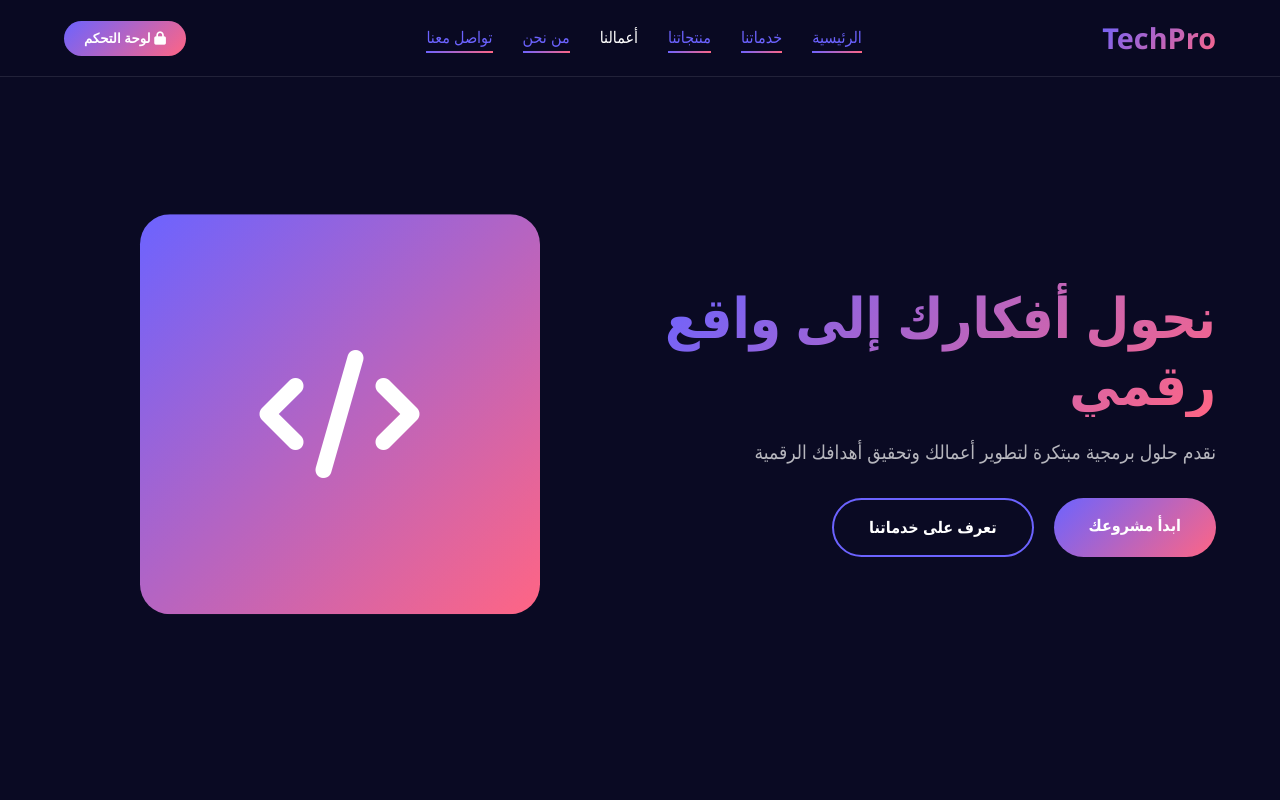
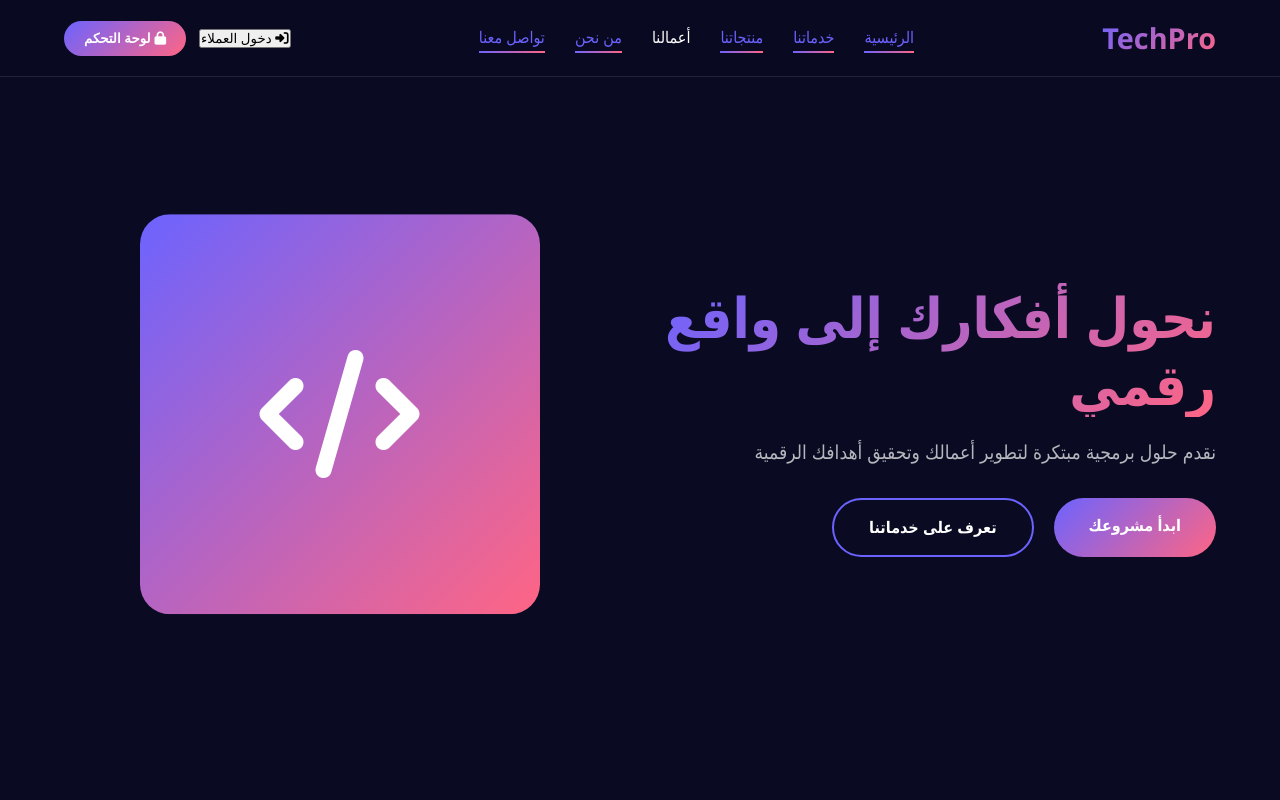
Before and after one commit to apdolona-cmd/shafra0, a plain HTML site: page index.html in a window 1280 px wide. Shown: the top 800 px of the page. Drawn offline with Linux system fonts and the light colour scheme.

Commit message:
Update index.html

```diff
--- a/index.html
+++ b/index.html
@@ -3,7 +3,7 @@
 <head>
     <meta charset="UTF-8">
     <meta name="viewport" content="width=device-width, initial-scale=1.0">
-    <title id="site-title">shafra - شركة برمجيات</title>
+    <title id="site-title">TechPro - شركة برمجيات</title>
     <link rel="stylesheet" href="style.css">
     <link rel="stylesheet" href="https://cdnjs.cloudflare.com/ajax/libs/font-awesome/6.4.0/css/all.min.css">
 </head>
@@ -24,6 +24,9 @@
                 <li><a href="#contact">تواصل معنا</a></li>
             </ul>
             <div class="nav-buttons">
+                <button class="login-btn" onclick="window.location.href='login.html'">
+                    <i class="fas fa-sign-in-alt"></i> دخول العملاء
+                </button>
                 <button class="admin-btn" onclick="window.location.href='admin.html'">
                     <i class="fas fa-lock"></i> لوحة التحكم
                 </button>
@@ -326,3 +329,5 @@
     <script src="script.js"></script>
 </body>
 </html>
+
+</html>
```
